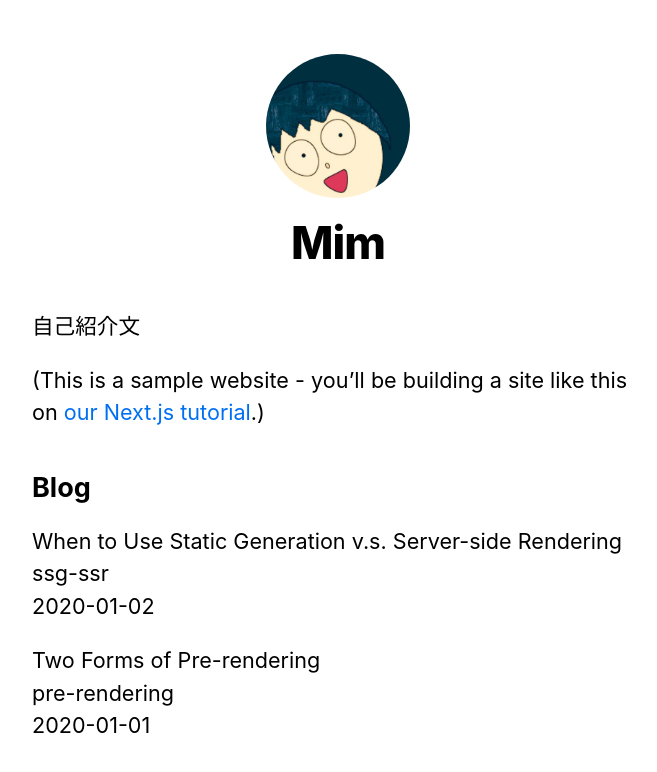
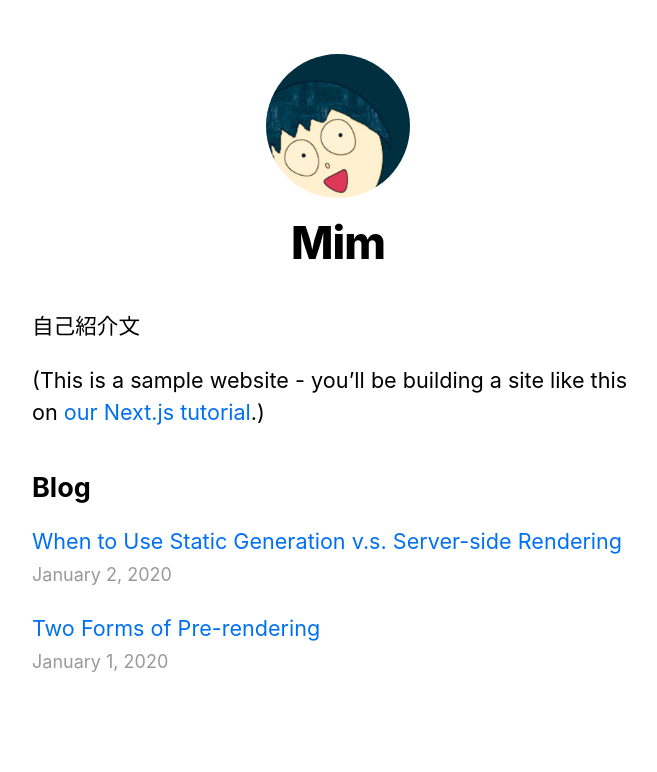
Before and after one commit to musyu36/mim-log, a Next.js app: page / in a window 1280 px wide. Shown: the top 772 px of the page, without its empty margins (302-959 px from the left). Built offline with nearby package versions, Linux system fonts and the light colour scheme.

Commit message:
feat: トップページを更新

```diff
--- a/pages/index.js
+++ b/pages/index.js
@@ -2,6 +2,8 @@
 import Layout, { siteTitle } from '../components/layout'
 import utilStyles from '../styles/utils.module.css'
 import { getSortedPostsData } from "../lib/posts"
+import Link from "next/link"
+import Date from "../components/date"
 
 export default function Home({ allPostsData }) {
   return (
@@ -21,11 +23,13 @@
         <ul className={utilStyles.list}>
           {allPostsData.map(({ id, date, title }) => (
             <li className={utilStyles.listItem} key={id}>
-              {title}
+              <Link href={`/posts/${id}`}>
+                <a>{title}</a>
+              </Link>
               <br />
-              {id}
-              <br />
-              {date}
+              <small className={utilStyles.lightText}>
+                <Date dateString={date} />
+              </small>
             </li>
           ))}
         </ul>
```
